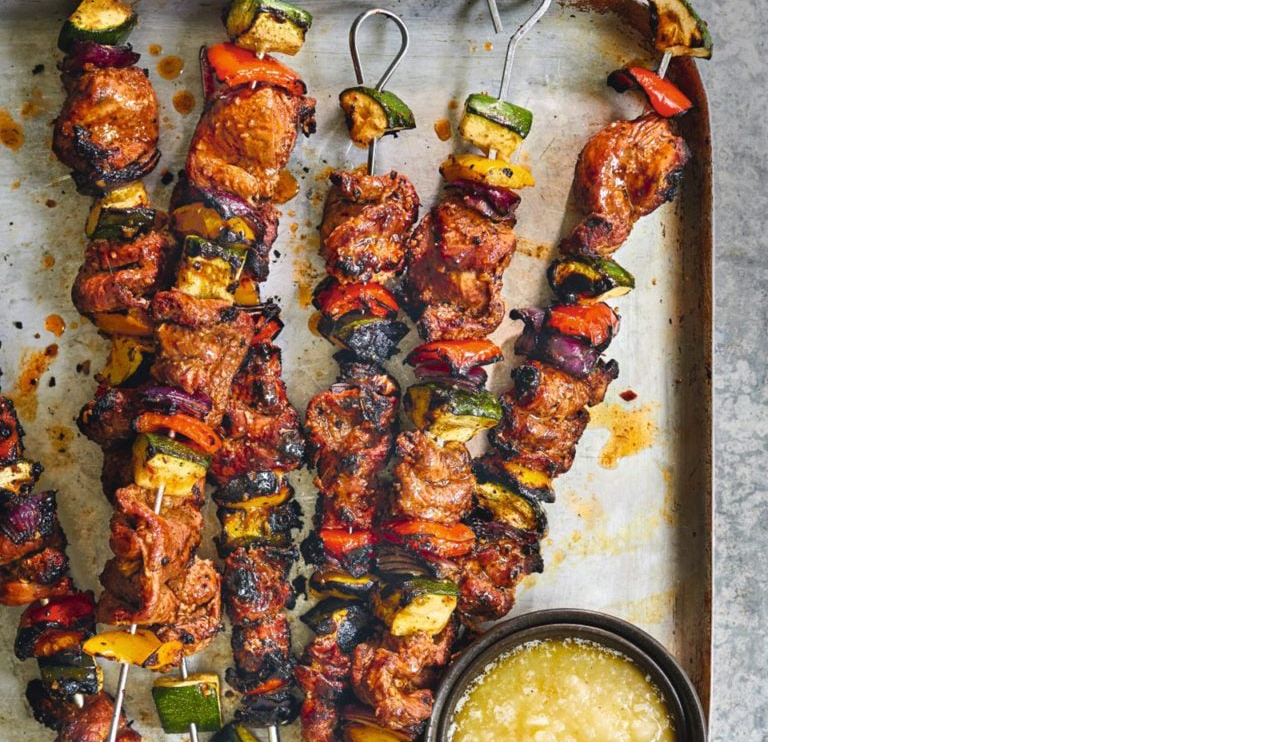
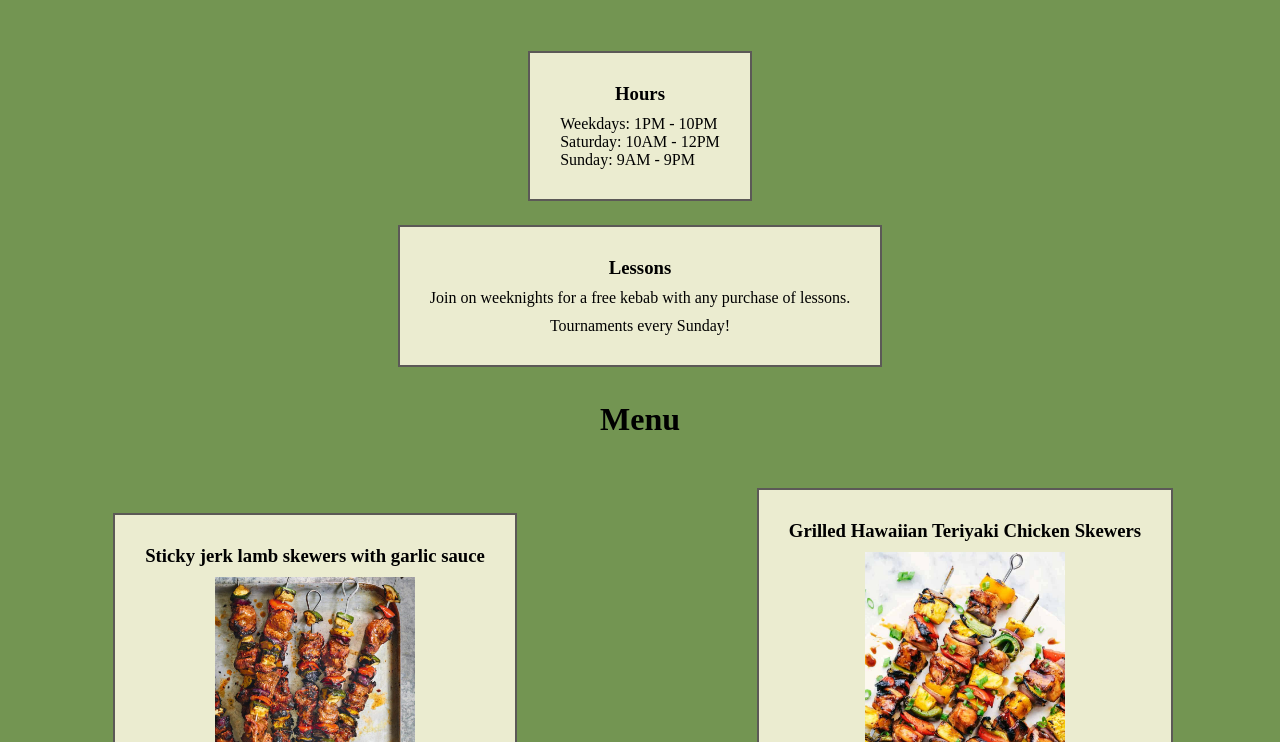
Before and after one commit to JackFed/restaurant-page, a website built with webpack: page src/index.html in a window 1280 px wide. Shown: the part 431-1173 px from the top of the page. Built offline with nearby package versions, Linux system fonts and the light colour scheme; files whose address does not match are found by name.

Commit message:
Add basic CSS format to all pages, additional adjustment needed

```diff
--- a/src/index.html
+++ b/src/index.html
@@ -9,7 +9,7 @@
 <body>
     <header>
         <div class="logo-wrapper">
-            <img src="./images/Chess-Skewer.png" alt="Chess pieces on a skewer">
+            <img src="../src/images/Chess-Skewer.png" alt="Chess pieces on a skewer">
         </div>
         <nav>
             <button class="page-change">Home</button>
@@ -40,35 +40,36 @@
             <p>Tournaments every Sunday!</p>
         </div>
     </div>
-    <div class="Menu">
+    <div class="menu">
         <h1>Menu</h1>
         <div class="item">
             <h3>Sticky jerk lamb skewers with garlic sauce</h3>
-            <img src="./images/lamb-skewers.jpg" alt="Lamb Skewers">
+            <img src="../src/images/lamb-skewers.jpg" alt="Lamb Skewers">
         </div>
         <div class="item">
             <h3>Grilled Hawaiian Teriyaki Chicken Skewers</h3>
-            <img src="./images/teriyaki-grilled.jpg" alt="Grilled Hawaiian Teriyaki Chicken Skewers">
+            <img src="../src/images/teriyaki-grilled.jpg" alt="Grilled Hawaiian Teriyaki Chicken Skewers">
         </div>
         <div class="item">
             <h3>Thai Beef Skewers</h3>
-            <img src="./images/Thai-Beef-Skewers.jpg" alt="Thai Beef Skewers">
+            <img src="../src/images/Thai-Beef-Skewers.jpg" alt="Thai Beef Skewers">
         </div>
         <div class="item">
             <h3>Grilled Asian Garlic Steak Skewers</h3>
-            <img src="./images/asiangarlicskewers.jpg" alt="">
+            <img src="../src/images/asiangarlicskewers.jpg" alt="">
         </div>
         <div class="item">
             <h3>Greek Salad Skewers</h3>
-            <img src="./images//greek-salad.jpeg" alt="">
+            <img src="../src/images//greek-salad.jpeg" alt="">
         </div>
         <div class="item">
             <h3>Shish Kebabs</h3>
-            <img src="./images/beef-kabob.jpg" alt="">
+            <img src="../src/images/beef-kabob.jpg" alt="">
         </div>
     </div>
-    <div class="About Us">
+    <div class="about-us">
         <h1>About Us</h1>
+        <div class="item">
         <p>
             Welcome to Fork 'n Skewer, where the timeless elegance
              of chess meets the savory delights of kebabs! Nestled
@@ -90,10 +91,13 @@
                    where else can you enjoy a thrilling game of chess while
                    savoring the finest kebabs in town?
         </p>
-        <div class="contact">
-            <h2>Contact Us!</h2>
-            <p>Email: kebabGambit@chess.com</p>
-            <p>Phone: 555-123-4567</p>
+        </div>
+        <div class="item">
+            <div class="contact">
+                <h2>Contact Us!</h2>
+                <p>Email: kebabGambit@chess.com</p>
+                <p>Phone: 555-123-4567</p>
+            </div>
         </div>
     </div>
     </div>
--- a/src/styles.css
+++ b/src/styles.css
@@ -1,3 +1,10 @@
+:root {
+    --white-squares: #ebecd0;
+    --green-squares: #739552;
+    --light-black: #5c5957;
+    --light-white: #f9f9f9;
+}
+
 * {
     margin: 0;
     padding: 0;
@@ -21,8 +28,8 @@ nav {
 button {
     padding: 15px 30px;
     border-radius: 10px;
-    background-color: darkgreen;
-    color: white;
+    background-color: var(--green-squares);
+    color: var(--light-white);
     border: none;
     font-size: 20px;
 }
@@ -44,3 +51,59 @@ button {
     width: 200px;
     height: auto;
 }
+
+img {
+    width: 200px;
+    height: auto;
+}
+
+/* Tiles display requirements */
+.item {
+    border: 2px solid var(--light-black);
+    background-color: var(--white-squares);
+    padding: 30px;
+    display: grid;
+    justify-items: center;
+    align-items: center;
+    gap: 10px;
+}
+
+
+/* Home page */
+.home-page {
+    display: grid;
+    grid-template-rows: repeat(4, 1fr);
+    align-items: center;
+    justify-items: center;
+    gap: 20px;
+    background-color: var(--green-squares);
+}
+
+/* Menu page */
+.menu {
+    display: grid;
+    grid-template-columns: repeat(2, 1fr);
+    grid-template-rows: 1fr repeat(auto-fill, 1fr);
+    gap: 20px;
+    align-items: center;
+    justify-items: center;
+    background-color: var(--green-squares);
+}
+
+.menu h1 {
+    grid-column: 1 / -1;
+    align-self: center;
+    justify-self: center;
+    padding: 30px;
+}
+
+/* About Us */
+.about-us {
+
+    display: grid;
+    grid-template-rows: 1fr repeat(auto-fill, 1fr);
+    gap: 20px;
+    align-items: center;
+    justify-items: center;
+    background-color: var(--green-squares);
+}
```
